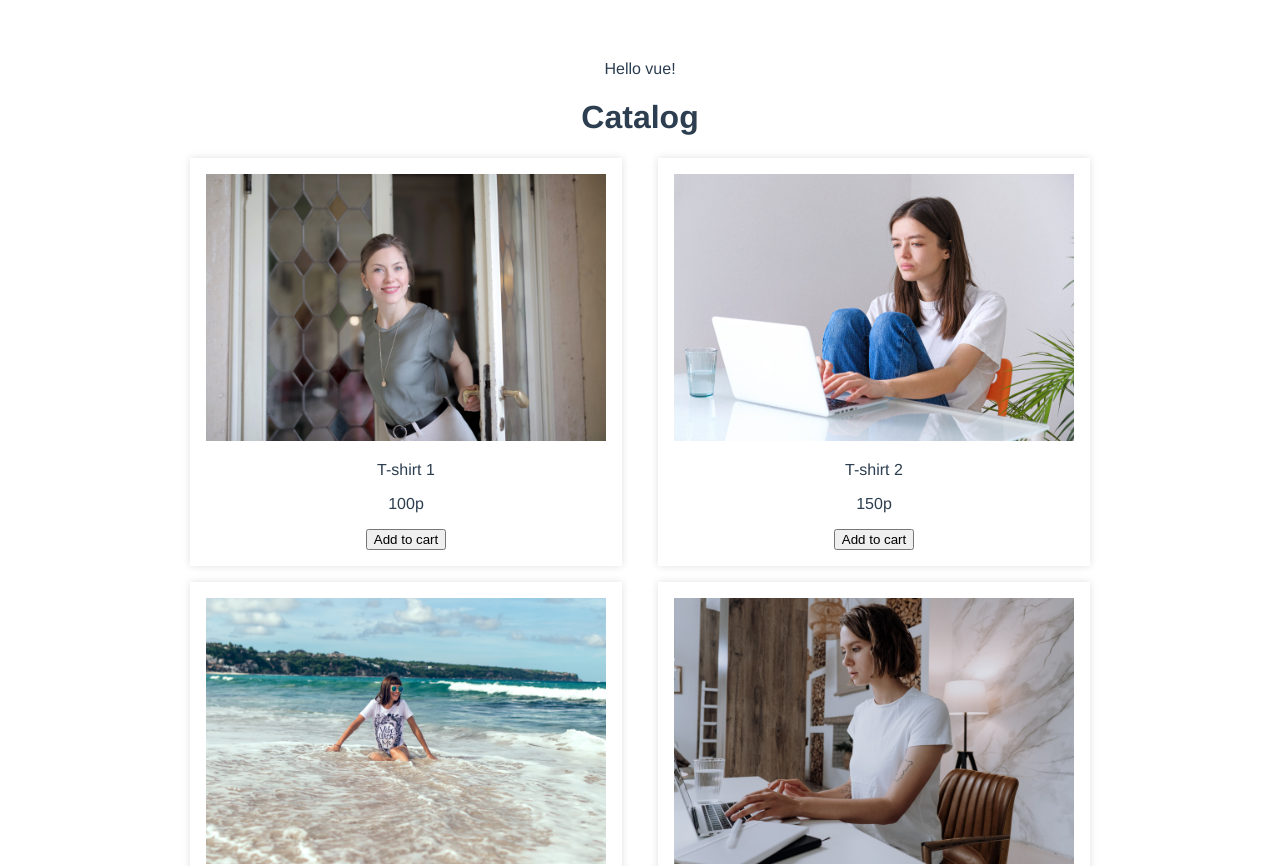
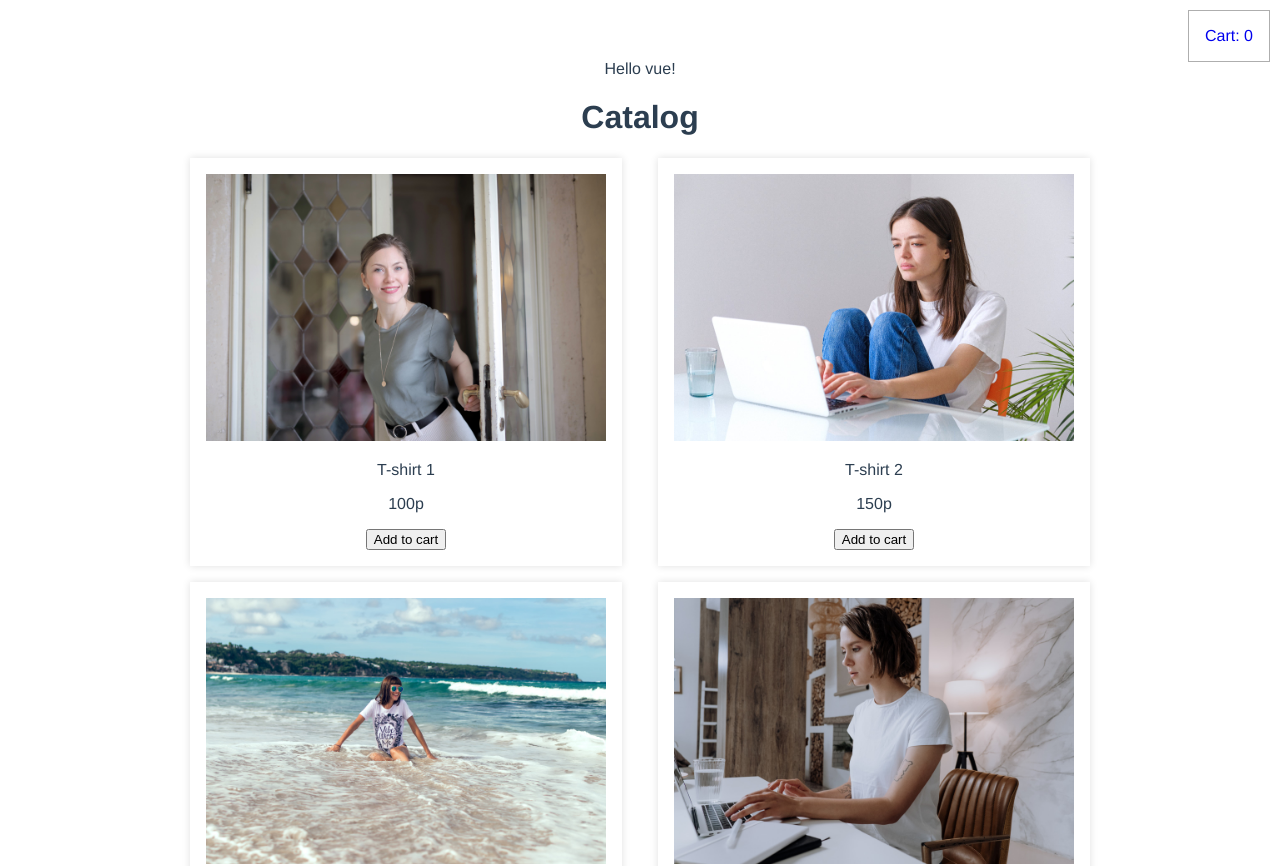
Before and after one commit to EnchantressSam/shop, a Vue app: page / in a window 1280 px wide. Shown: the top 866 px of the page. Built offline with nearby package versions, Linux system fonts and the light colour scheme; data requests are answered from the project's data file.

Commit message:
added router

```diff
--- a/package.json
+++ b/package.json
@@ -12,6 +12,7 @@
     "core-js": "^3.6.5",
     "node-sass": "^4.14.1",
     "vue": "^2.6.11",
+    "vue-router": "^3.4.7",
     "vuex": "^3.5.1"
   },
   "devDependencies": {
--- a/src/components/v-cart.vue
+++ b/src/components/v-cart.vue
@@ -1,6 +1,10 @@
 <template>
   <div class="v-cart">
+    <router-link :to="{ name: 'catalog' }">
+      <div class="v-catalog__link_to_cart">Back to Catalog</div>
+    </router-link>
     <h1>Cart</h1>
+    <p v-if="!cart_data.length">There are no products in cart...</p>
     <v-cart-item
       v-for="(item, index) in cart_data"
       :key="item.article"
--- a/src/components/v-catalog.vue
+++ b/src/components/v-catalog.vue
@@ -1,5 +1,9 @@
 <template>
   <div class="v-catalog">
+    <router-link :to="{ name: 'cart', params: { cart_data: CART } }">
+      <div class="v-catalog__link_to_cart">Cart: {{ CART.length }}</div>
+    </router-link>
+
     <h1>Catalog</h1>
     <div class="v-catalog__list">
       <v-catalog-item
@@ -24,7 +28,7 @@
     return {};
   },
   computed: {
-    ...mapGetters(["PRODUCTS"]),
+    ...mapGetters(["PRODUCTS", "CART"]),
   },
   methods: {
     ...mapActions(["GET_PRODUCTS_FROM_API", "ADD_TO_CART"]),
@@ -50,5 +54,12 @@
     justify-content: space-between;
     align-items: center;
   }
+  &__link_to_cart {
+    position: absolute;
+    top: 10px;
+    right: 10px;
+    padding: $padding * 2;
+    border: solid 1px #aeaeae;
+  }
 }
 </style>
--- a/src/components/v-main-wrapper.vue
+++ b/src/components/v-main-wrapper.vue
@@ -1,35 +1,24 @@
 <template>
   <div class="v-main-wrapper">
-    <v-catalog />
-
-    <v-cart v-if="CART.length" :cart_data="CART" />
+    <keep-alive>
+      <router-view></router-view>
+    </keep-alive>
   </div>
 </template>
 
 <script>
-import vCatalog from "./v-catalog";
-import vCart from "./v-cart";
-import { mapGetters } from "vuex";
 export default {
   name: "v-main-wrapper",
-  components: {
-    vCatalog,
-    vCart,
-  },
+
   props: {},
   data() {
     return {
       title: "Main wrapper",
     };
   },
-  computed: {
-    ...mapGetters(["CART"]),
-  },
+  computed: {},
   methods: {},
   watch: {},
-  mounted() {
-    console.log("Hello i am alive!");
-  },
 };
 </script>
 
--- a/src/main.js
+++ b/src/main.js
@@ -1,10 +1,12 @@
 import Vue from "vue";
 import App from "./App.vue";
 import store from "./vuex/store";
+import router from "./router/router"
 
 Vue.config.productionTip = false;
 
 new Vue({
   render: (h) => h(App),
   store,
+  router
 }).$mount("#app");
--- /dev/null
+++ b/src/router/router.js
@@ -0,0 +1,22 @@
+import Vue from 'vue'
+import Router from 'vue-router'
+import vCatalog from '../components/v-catalog'
+import vCart from '../components/v-cart'
+
+Vue.use(Router)
+let router = new Router({
+    routes: [
+        {
+            path: '/',
+            name: 'catalog',
+            component: vCatalog
+        },
+        {
+            path: '/cart',
+            name: 'cart',
+            component: vCart,
+            props: true
+         }
+     ]
+})
+ export default router
```
Also changed, not shown: 1 other file (tests, documents, lock files or other folders).
